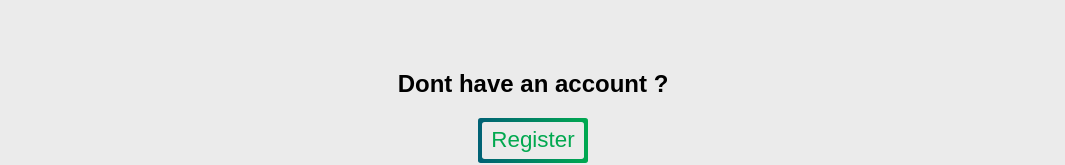
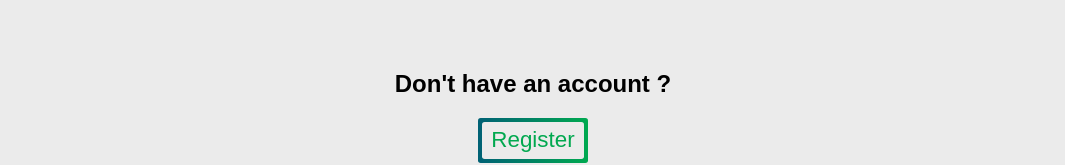
Before and after one commit to JoncarlosT/CryptoLedger-V2, a React (Create React App) app in the folder client/: page /auth in a window 1280 px wide. Shown: the part 483-648 px from the top of the page, without its empty margins (107-1172 px from the left). Built offline with nearby package versions, Linux system fonts and the light colour scheme.

Commit message:
text fix

```diff
--- a/client/src/pages/AuthPage/AuthPage.js
+++ b/client/src/pages/AuthPage/AuthPage.js
@@ -17,7 +17,7 @@ const AuthPage = () => {
 
       {LoginFormRender ? (
         <AuthNavigationWrapper>
-          <AuthNavigationHeader>Dont have an account ?</AuthNavigationHeader>
+          <AuthNavigationHeader>Don't have an account ?</AuthNavigationHeader>
           <StyledButton
             width={"110px"}
             onClick={(e) => {
```
